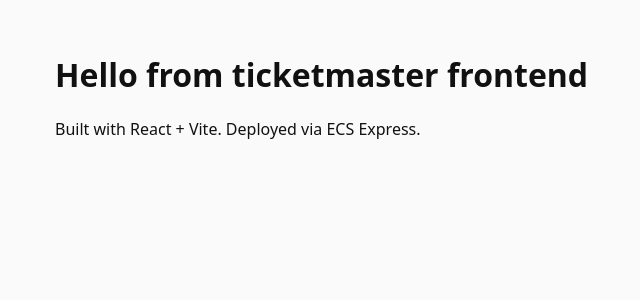
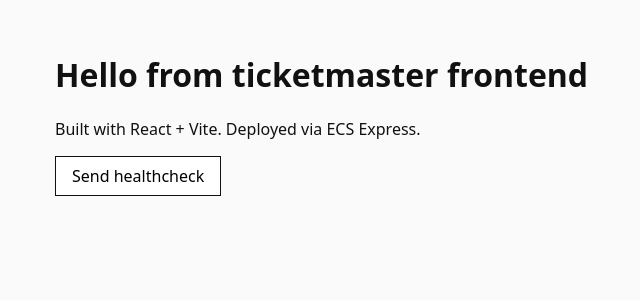
Before and after one commit to Rwwwrl/Ticketmaster, a React (Vite) app in the folder frontend/: page / in a window 1280 px wide. Shown: the top 300 px of the page, without its empty margins (265-905 px from the left). Built offline with nearby package versions, Linux system fonts and the light colour scheme.

Commit message:
[frontend] feat src/ send healthcheck button calling /api/health

```diff
--- a/frontend/src/App.tsx
+++ b/frontend/src/App.tsx
@@ -1,10 +1,38 @@
+import { useState } from 'react';
 import './styles.css';
 
+type HealthResponse = { status: string };
+
 export function App() {
+    const [result, setResult] = useState<string>('');
+    const [pending, setPending] = useState<boolean>(false);
+
+    const handleHealthcheck = async () => {
+        setPending(true);
+        setResult('');
+        try {
+            const response = await fetch('/api/health');
+            if (!response.ok) {
+                setResult(`HTTP ${response.status}`);
+                return;
+            }
+            const data = (await response.json()) as HealthResponse;
+            setResult(JSON.stringify(data));
+        } catch (error) {
+            setResult(`error: ${error instanceof Error ? error.message : 'unknown'}`);
+        } finally {
+            setPending(false);
+        }
+    };
+
     return (
         <main>
             <h1>Hello from ticketmaster frontend</h1>
             <p>Built with React + Vite. Deployed via ECS Express.</p>
+            <button type="button" onClick={handleHealthcheck} disabled={pending}>
+                {pending ? 'Sending…' : 'Send healthcheck'}
+            </button>
+            {result && <pre>{result}</pre>}
         </main>
     );
 }
--- a/frontend/src/styles.css
+++ b/frontend/src/styles.css
@@ -10,3 +10,24 @@
     max-width: 640px;
     margin: 0 auto;
 }
+
+button {
+    font: inherit;
+    padding: 0.5rem 1rem;
+    border: 1px solid #111;
+    background: #fff;
+    cursor: pointer;
+}
+
+button:disabled {
+    cursor: not-allowed;
+    opacity: 0.5;
+}
+
+pre {
+    margin-top: 1rem;
+    padding: 0.75rem;
+    background: #fff;
+    border: 1px solid #ddd;
+    font-size: 0.9rem;
+}
```
